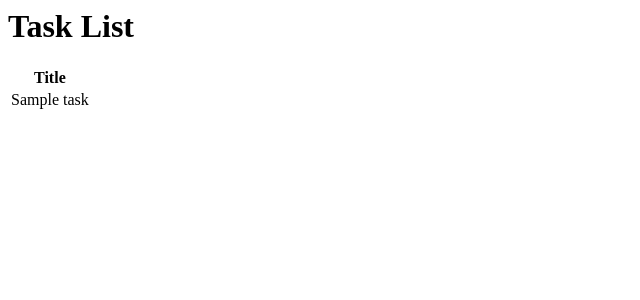
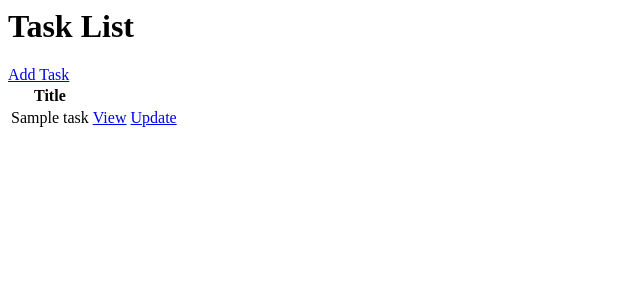
Before and after one commit to TharHtet236401/CBV-with-ToDoList, a Django app: page / in a window 1280 px wide. Shown: the top 300 px of the page, without its empty margins (0-640 px from the left). Run offline with Django 5.2, Linux system fonts and the light colour scheme; tables that the repository leaves empty hold one stand-in row (values such as "Sample post").

Commit message:
task add and update

```diff
--- a/base/templates/base/task_detail.html
+++ /dev/null
@@ -1,4 +0,0 @@
-<h1>Task Detail : {{ task.id }}</h1>
-<h2>{{ task.title }}</h2>
-<p>{{ task.description }}</p>
-<p>{{ task.complete }}</p>
--- a/base/templates/base/task_list.html
+++ b/base/templates/base/task_list.html
@@ -1,5 +1,5 @@
 <h1>Task List</h1>
-
+<a href="{% url 'task-create' %}">Add Task</a>
 <table>
 
     <thead>
@@ -11,6 +11,8 @@
         {% for task in tasks %}
             <tr>
                 <td>{{ task.title }}</td>
+                <td><a href="{% url 'task' task.id %}">View</a></td>
+                <td><a href="{% url 'task-update' task.id %}">Update</a></td>
             </tr>
         {% endfor %}
     </tbody>
--- a/base/urls.py
+++ b/base/urls.py
@@ -1,7 +1,9 @@
 from django.urls import path
-from .views import TaskList, TaskDetail
+from .views import TaskList, TaskDetail, TaskCreate, TaskUpdate
 
 urlpatterns = [
     path('', TaskList.as_view(), name='tasks'),
     path('task/<int:pk>/', TaskDetail.as_view(), name='task'),
+    path('task-create/', TaskCreate.as_view(), name='task-create'),
+    path('task-update/<int:pk>/', TaskUpdate.as_view(), name='task-update'),
 ]
--- a/base/views.py
+++ b/base/views.py
@@ -2,6 +2,9 @@ from django.shortcuts import render
 from django.http import HttpResponse
 from django.views.generic.list import ListView
 from django.views.generic.detail import DetailView
+from django.views.generic.edit import CreateView,UpdateView
+from django.urls import reverse_lazy
+
 from .models import Task
 # Create your views here.
 class TaskList(ListView):
@@ -11,4 +14,14 @@ class TaskList(ListView):
 class TaskDetail(DetailView):
     model = Task
     context_object_name = 'task'
-    template_name = 'base/task_detail.html'
+    template_name = 'base/task.html'
+
+class TaskCreate(CreateView):
+    model = Task
+    fields = '__all__'
+    success_url = reverse_lazy('tasks')
+
+class TaskUpdate(UpdateView):
+    model = Task
+    fields = '__all__'
+    success_url = reverse_lazy('tasks')
```
Also changed, not shown: base/templates/base/task.html (added, +9 -0 lines), base/templates/base/task_form.html (added, +7 -0 lines), base/templates/base/task_update.html (added, +8 -0 lines).
